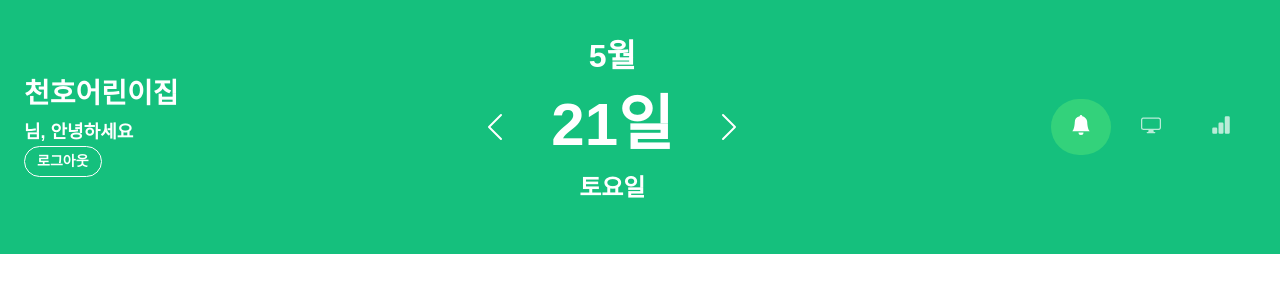
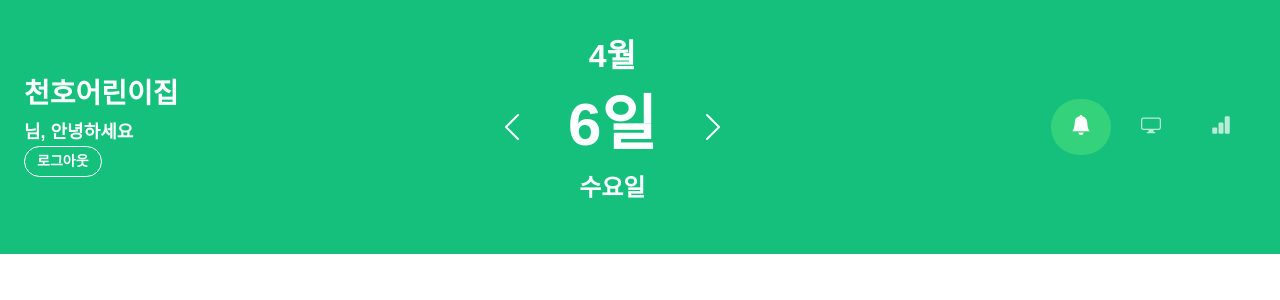
Before and after one commit to minkyung00/child-abuse-alarm, a Vue app in the folder FE/frontend/: page /user-home in a window 1280 px wide. Shown: the top 300 px of the page. Built offline with nearby package versions, Linux system fonts and the light colour scheme; no server answers; a web font is replaced by a local one.

Commit message:
Feat: 현재 날짜 가져오는 함수

```diff
--- a/FE/frontend/src/components/Nav/UserHomeNav.vue
+++ b/FE/frontend/src/components/Nav/UserHomeNav.vue
@@ -20,9 +20,9 @@
       <div class="userhome-calendar">
         <b-icon icon="chevron-left" />
         <div class="date">
-          <p class="month">5월</p>
-          <p class="day">21일</p>
-          <p class="dayweek">토요일</p>
+          <p class="month">{{ `${this.month}월` }}</p>
+          <p class="day">{{ `${this.day}일` }}</p>
+          <p class="weekday">{{ `${this.weekday}요일` }}</p>
         </div>
         <b-icon icon="chevron-right" />
       </div>
@@ -50,8 +50,14 @@ export default {
   data () {
     return {
       username: this.$store.state.userid,
-      centerName: '천호어린이집'
+      centerName: '천호어린이집',
+      month: '',
+      day: '',
+      weekday: ''
     }
+  },
+  mounted () {
+    this.getCurrentDate()
   },
   methods: {
     handleRoute (route) {
@@ -69,6 +75,26 @@ export default {
         console.log(err)
       }
     },
+    getCurrentDate () {
+      const now = new Date();
+      this.month = now.getMonth() + 1;
+      this.day = now.getDate()
+      this.weekday = this.getWeekday(now.getDay());
+    },
+    getWeekday (day) {
+      let weeks = {
+        0: "일",
+        1: "월",
+        2: "화",
+        3: "수",
+        4: "목",
+        5: "금",
+        6: "토",
+        7: "일"
+      }
+
+      return weeks[day]
+    }
   }
 }
 </script>
@@ -175,7 +201,7 @@ export default {
       font-weight: $font-weight-extrabold;
     }
 
-    .dayweek {
+    .weekday {
       font-size: 24px;
       font-weight: $font-weight-semibold;
     }
```
